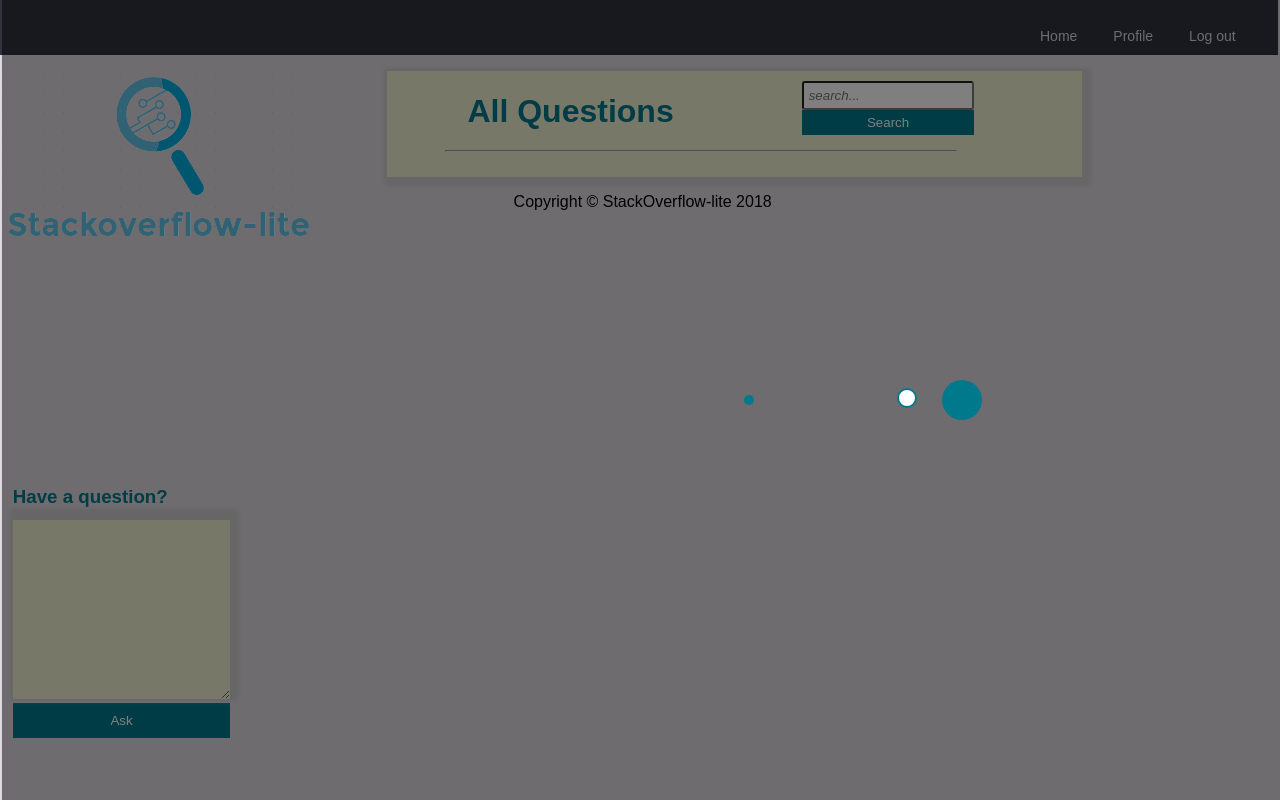
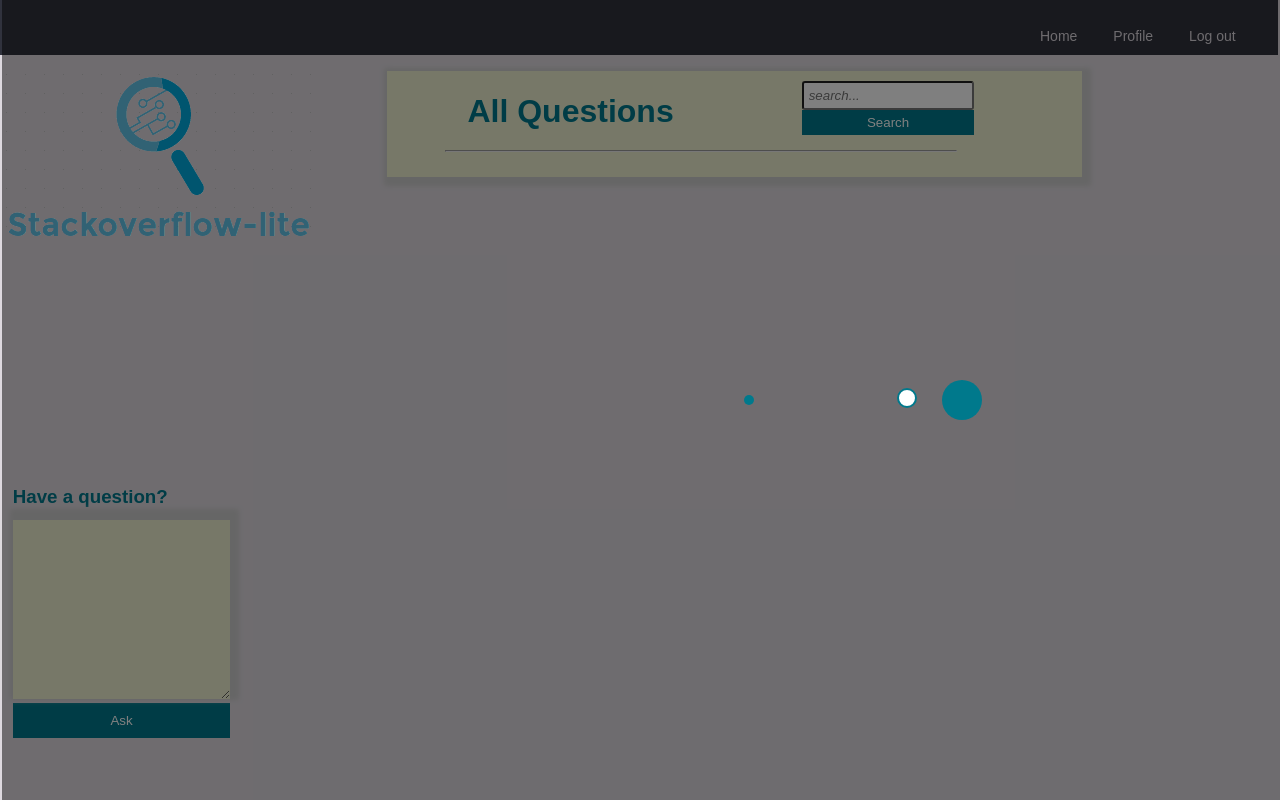
Before and after one commit to MartinKaburu/stackoverflowlite, a Flask app: page /home in a window 1280 px wide. Run offline with Flask 2, Linux system fonts and the light colour scheme.

Commit message:
[bg] Fix footer location [Finishes #160907296]

```diff
--- a/app/static/style.css
+++ b/app/static/style.css
@@ -603,22 +603,6 @@
   padding-bottom: 1%;
 }
 
-footer{
-  position: relative;
-  bottom: 2%;
-}
-.container{
-  position: absolute;
-  margin-left: 40%;
-  bottom: 2%;
-}
-
-
-
-.col-lg-8{
-  top: 0;
-}
-
 @keyframes slidein {
     from {
       margin-left: -20%;
--- a/app/templates/index.html
+++ b/app/templates/index.html
@@ -50,10 +50,5 @@
       </div>
     </div>
   </body>
-  <footer>
-  <div class="container">
-      <p>Copyright &copy; StackOverflow-lite 2018</p>
-  </div>
-</footer>
 <script src="../static/main.js"></script>
 </html>
--- a/app/templates/profile.html
+++ b/app/templates/profile.html
@@ -42,10 +42,5 @@
       </div>
     </div>
   </body>
-  <footer>
-    <div class="container">
-      <p>Copyright &copy; StackOverflow-lite 2018</p>
-    </div>
-  </footer>
   <script src="../static/main.js"></script>
 </html>
```
